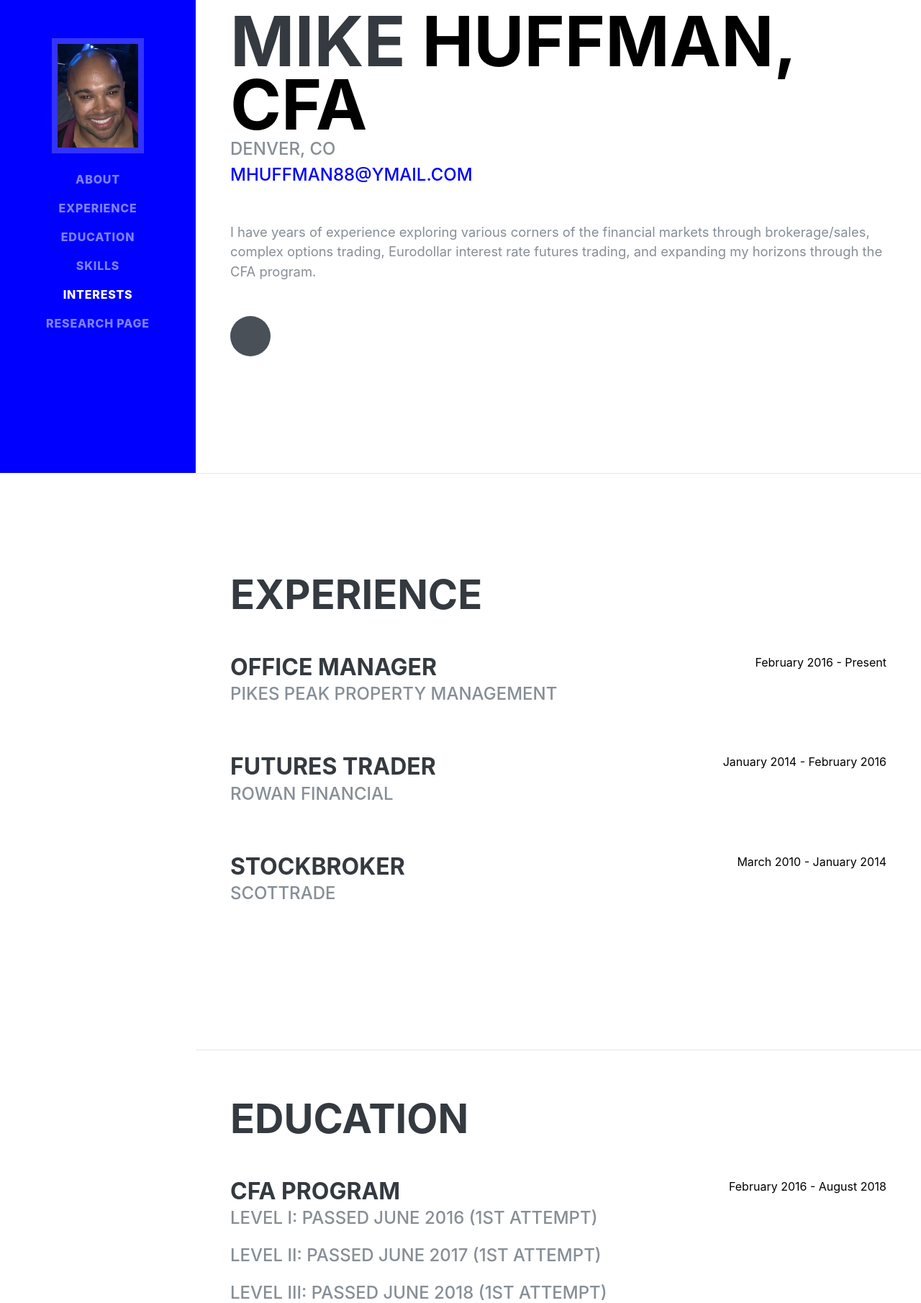
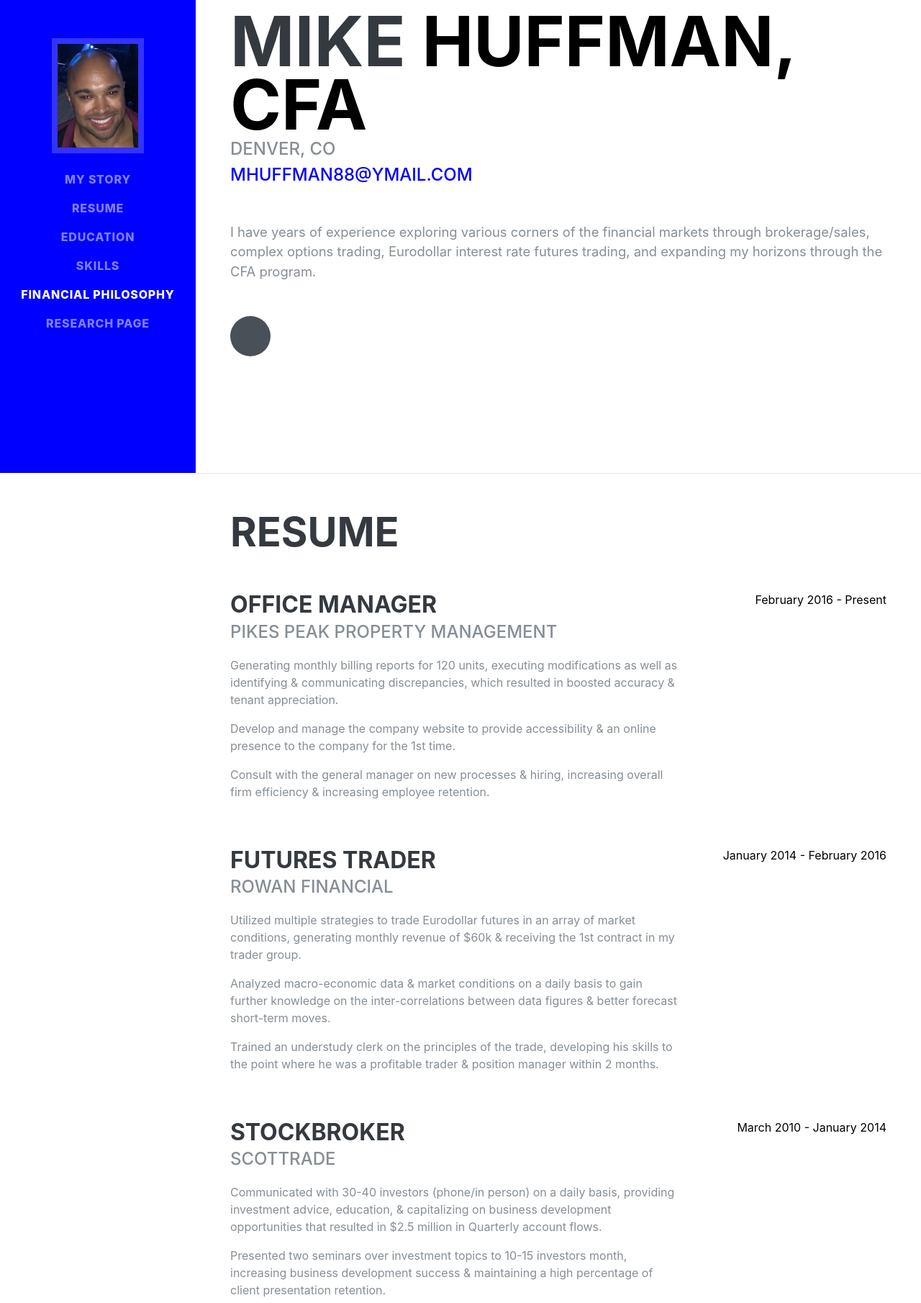
Before and after one commit to MTHuffness/mikehuffman, a Django app: page / in a window 1280 px wide. Shown: the part 143-1953 px from the top of the page at 72% size. Run offline with Django 3.2, Linux system fonts and the light colour scheme; some libraries are stand-ins or nearby versions; some web fonts are replaced.

Commit message:
Finished up Resume, Education, and Skills

```diff
--- a/site_app/templates/base.html
+++ b/site_app/templates/base.html
@@ -47,10 +47,10 @@
       <div class="collapse navbar-collapse" id="navbarSupportedContent">
         <ul class="navbar-nav">
           <li class="nav-item">
-            <a class="nav-link js-scroll-trigger" href="#about">About</a>
+            <a class="nav-link js-scroll-trigger" href="#about">My Story</a>
           </li>
           <li class="nav-item">
-            <a class="nav-link js-scroll-trigger" href="#experience">Experience</a>
+            <a class="nav-link js-scroll-trigger" href="#experience">Resume</a>
           </li>
           <li class="nav-item">
             <a class="nav-link js-scroll-trigger" href="#education">Education</a>
@@ -59,7 +59,7 @@
             <a class="nav-link js-scroll-trigger" href="#skills">Skills</a>
           </li>
           <li class="nav-item">
-            <a class="nav-link js-scroll-trigger" href="#interests">Interests</a>
+            <a class="nav-link js-scroll-trigger" href="#interests">Financial Philosophy</a>
           </li>
           <li class="nav-item">
             <a class="nav-link js-scroll-trigger" href="{% url 'research' %}">Research Page</a>
--- a/site_app/templates/home.html
+++ b/site_app/templates/home.html
@@ -32,14 +32,24 @@
 
   <section class="resume-section p-3 p-lg-5 d-flex flex-column" id="experience">
     <div class="my-auto">
-      <h2 class="mb-5">Experience</h2>
+      <h2 class="mb-5">Resume</h2>
 
       <div class="resume-item d-flex flex-column flex-md-row mb-5">
         <div class="resume-content mr-auto">
             <h3 class="mb-0">Office Manager</h3>
         <div class="subheading mb-3">Pikes Peak Property Management</div>
             <p>
-
+              Generating monthly billing reports for 120 units, executing modifications
+              as well as identifying & communicating discrepancies, which resulted in
+              boosted accuracy & tenant appreciation.
+            </p>
+            <p>
+                Develop and manage the company website to provide accessibility &
+                an online presence to the company for the 1st time.
+            </p>
+            <p>
+                Consult with the general manager on new processes & hiring, increasing
+                overall firm efficiency & increasing employee retention.
             </p>
         </div>
         <div class="resume-date text-md-right">
@@ -52,7 +62,19 @@
             <h3 class="mb-0">Futures Trader</h3>
         <div class="subheading mb-3">Rowan Financial</div>
             <p>
-
+                Utilized multiple strategies to trade Eurodollar futures in an array of
+                market conditions, generating monthly revenue of $60k & receiving the
+                1st contract in my trader group.
+            </p>
+            <p>
+                Analyzed macro-economic data & market conditions on a daily basis to
+                gain further knowledge on the inter-correlations between data figures
+                & better forecast short-term moves.
+            </p>
+            <p>
+                Trained an understudy clerk on the principles of the trade, developing
+                his skills to the point where he was a profitable trader & position
+                manager within 2 months.
             </p>
         </div>
         <div class="resume-date text-md-right">
@@ -65,7 +87,20 @@
             <h3 class="mb-0">Stockbroker</h3>
           <div class="subheading mb-3">Scottrade</div>
             <p>
-
+                Communicated with 30-40 investors (phone/in person) on a daily basis,
+                providing investment advice, education, & capitalizing on business development
+                opportunities that resulted in $2.5 million in Quarterly account flows.
+            </p>
+            <p>
+                Presented two seminars over investment topics to 10-15 investors month,
+                increasing business development success & maintaining a high percentage of
+                client presentation retention.
+            </p>
+            <p>
+                Promoted Scottrade’s products & services with the highest level of quality,
+                resulting in top firm customer service ranking on an annual basis, the
+                Outstanding Customer Service Award in 2010-2011, & being 1 of 20 brokers
+                nationally to receive an invitation to the Advanced Broker training program.
             </p>
         </div>
         <div class="resume-date text-md-right">
@@ -107,9 +142,10 @@
         </div>
       </div>
 
-      <div class="resume-item d-flex flex-column flex-md-row">
+      <div class="resume-item d-flex flex-column flex-md-row mb-5">
           <div class="resume-content mr-auto">
               <h3 class="mb-0">Widefield High School</h3>
+          <div class="subheading mb-3">High School Diploma</div>
           <p>GPA: 3.6</p>
         </div>
         <div class="resume-date text-md-right">
@@ -129,18 +165,56 @@
     <div class="subheading">Financial Analytics:</div>
       <ul class="fa-ul mb-0">
         <li>
-          <i class="fa-li fa fa-check"></i>Advanced Macroeconomic Skills</li>
-        <li>
-          <i class="fa-li fa fa-check"></i></li>
+          <i class="fa-li fa fa-check"></i>CFA Studies:</li>
+          <ul>
+              <li>Financial Modeling</li>
+              <li>Macroeconomic Forecasting</li>
+          </ul>
+        <li><i class="fa-li fa fa-check"></i>External Resources:</li>
+          <ul>
+              <li>Microsoft Excel for the Data Analyst (edX.org)</li>
+              <li>Hedge Fund & Investment Services News (opalesque.com/)</li>
+          </ul>
+        <li><i class="fa-li fa fa-check"></i>Notable Books Read:</li>
+          <ul>
+              <li>Margin of Safety (Seth Klarman)</li>
+              <li>The Intelligent Investor (Benjamin Graham)</li>
+              <li>Security Analysis (Benjamin Graham)</li>
+              <li>Common Stocks & Uncommon Profits (Philip Fisher)</li>
+              <li>One Up on Wall Street (Peter Lynch)</li>
+              <li>The Four Pillars of Investing (William Bernsetin)</li>
+          </ul>
       </ul>
 
-    <div class="subheading mb-3">Self-study programming:</div>
+    <div class="subheading mb-3">Programming:</div>
       <ul class="fa-ul mb-0">
-        <li>
-          <i class="fa-li fa fa-check"></i>1 year - Python (Django/Pandas/Numpy/TDD)</li>
-        <li>
-          <i class="fa-li fa fa-check"></i>2 years - HTML & CSS</li>
+        <li><i class="fa-li fa fa-check"></i>Python</li>
+          <ul>
+              <li>Data Science with Python (datacamp.com)</li>
+              <li>Django Web Development</li>
+              <li>Web Scraping with Python</li>
           </ul>
+        <li><i class="fa-li fa fa-check"></i>Notable Books Read:</li>
+          <ul>
+              <li>Test Driven Development with Python (Harry Percival)</li>
+              <li>Django Web Development with Python (Samuel Dauzon et al)</li>
+              <li>Python Web Scraping (Katherine Jarmul et al)</li>
+              <li>Python Data Science handbook (Jake VanderPlas)</li>
+          </ul>
+      </ul>
+
+        <div class="subheading mb-3">Current Projects:</div>
+            <p>
+                Given my curiosity with the health of financial markets from a top-down approach,
+                I am currently working on a algorithm that scrapes the SEC filings of corporations.
+                This program will pull a given number of filings and locate the balance sheet, income
+                statement, and cash flow statement. After pulling these statements, the program will
+                clean and combine the statements, allowing you to view a multiple period statement
+                from the referenced company.</p>
+            <p>THE OVERALL GOAL OF THIS ALGORITHM IS TO AUTOMATE THE
+                FINANCIAL MODELING PROCESS AND PROVIDE FOR THE ABILITY TO GATHER MASS AMOUNTS OF
+                DATA TO IDENTIFY OVERALL TRENDS IN FINANCIAL STATEMENTS FOR ANALYSIS.
+            </p>
     </div>
   </section>
 
@@ -148,9 +222,13 @@
 
   <section class="resume-section p-3 p-lg-5 d-flex flex-column" id="interests">
       <div class="my-auto">
-      <h2 class="mb-5">Interests</h2>
-      <p></p>
-      <p class="mb-0"></p>
+          <h2 class="mb-5">Financial Philosophy</h2>
+
+          <div class="subheading mb-3">Theory:</div>
+            <p>No</p>
+
+          <div class="subheading mb-3">Current Economic Stance:</div>
+            <p>No</p>
     </div>
   </section>
 
```
Lines whose indentation alone changed are shown as unchanged.
